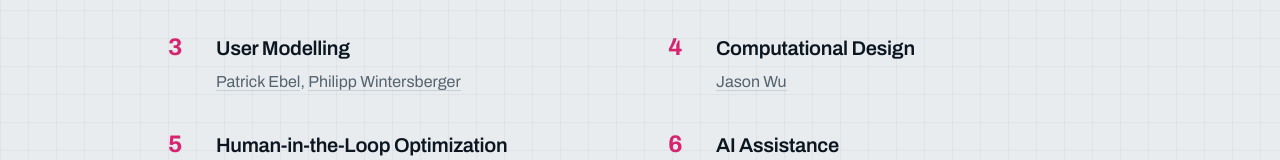
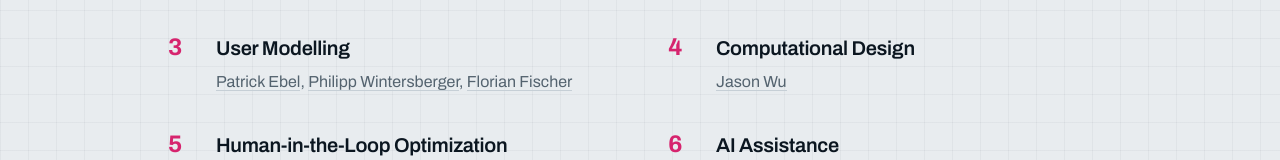
Before and after one commit to computationalinteraction/locci, a plain HTML site: page index.html in a window 1280 px wide. Shown: the part 998-1158 px from the top of the page. Drawn offline with Linux system fonts and the light colour scheme.

Commit message:
Update index.html

```diff
--- a/index.html
+++ b/index.html
@@ -180,7 +180,7 @@ footer a{text-decoration:none;border-bottom:1px solid var(--rule)}
     <ol class="list">
       <li><span class="n">1</span><div><h3>Input Inference</h3><p><a href="https://scholar.google.com/citations?user=fcvb8f8AAAAJ" aria-label="John Williamson on Google Scholar">John Williamson</a></p></div></li>
       <li><span class="n">2</span><div><h3>Interaction Techniques</h3><p><a href="https://scholar.google.com/citations?user=KkdOIRoAAAAJ" aria-label="Yue Jiang on Google Scholar">Yue Jiang</a></p></div></li>
-      <li><span class="n">3</span><div><h3>User Modelling</h3><p><a href="https://scholar.google.com/citations?user=nRW4gQQAAAAJ" aria-label="Patrick Ebel on Google Scholar">Patrick Ebel</a>, <a href="https://scholar.google.com/citations?user=CdxUSYUAAAAJ" aria-label="Philipp Wintersberger on Google Scholar">Philipp Wintersberger</a></p></div></li>
+      <li><span class="n">3</span><div><h3>User Modelling</h3><p><a href="https://scholar.google.com/citations?user=nRW4gQQAAAAJ" aria-label="Patrick Ebel on Google Scholar">Patrick Ebel</a>, <a href="https://scholar.google.com/citations?user=CdxUSYUAAAAJ" aria-label="Philipp Wintersberger on Google Scholar">Philipp Wintersberger</a>, <a href="https://scholar.google.com/citations?user=56DE9ocAAAAJ&hl=de" aria-label="Florian Fischer on Google Scholar">Florian Fischer</a></p></div></li>
       <li><span class="n">4</span><div><h3>Computational Design</h3><p><a href="https://scholar.google.com/citations?user=aKqh7zIAAAAJ" aria-label="Jason Wu on Google Scholar">Jason Wu</a></p></div></li>
       <li><span class="n">5</span><div><h3>Human-in-the-Loop Optimization</h3><p><a href="https://scholar.google.com/citations?user=2e-5M5MAAAAJ" aria-label="Thomas Langerak on Google Scholar">Thomas Langerak</a>, <a href="https://scholar.google.com/citations?user=Kt5I7wYAAAAJ" aria-label="Mark Colley on Google Scholar">Mark Colley</a></p></div></li>
       <li><span class="n">6</span><div><h3>AI Assistance</h3><p><a href="https://scholar.google.com/citations?user=_z41TLwAAAAJ" aria-label="Antti Oulasvirta on Google Scholar">Antti Oulasvirta</a>, <a href="https://scholar.google.com/citations?user=l5RYWKAAAAAJ" aria-label="Joongi Shin on Google Scholar">Joongi Shin</a>, <a href="https://scholar.google.com/citations?user=IY53EkcAAAAJ" aria-label="Lena Hegemann on Google Scholar">Lena Hegemann</a></p></div></li>
```
